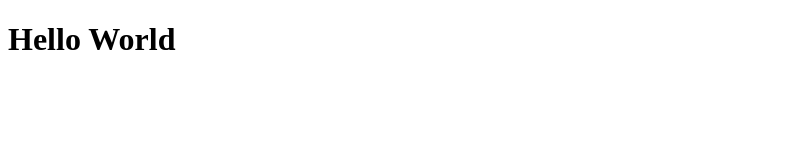
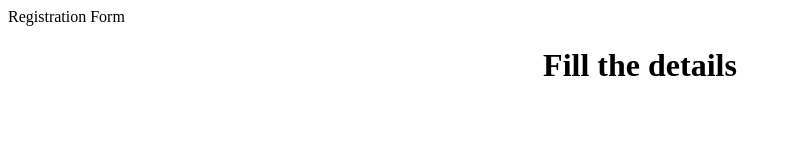
Before and after one commit to BharathKemidi7/Example.github.io, a plain HTML site: page index.html in a window 1280 px wide. Shown: the whole page, without its empty margins (0-791 px from the left). Drawn offline with Linux system fonts and the light colour scheme.

Commit message:
Update index.html

```diff
--- a/index.html
+++ b/index.html
@@ -1,6 +1,8 @@
 <!DOCTYPE html>
 <head>
     <body>
-        <h1>Hello World</h1>
+        <tilte>Registration Form</tilte>
+        <h1 style="text-align:center;">Fill the details</h1>
+
     </body>
 </head>
```
